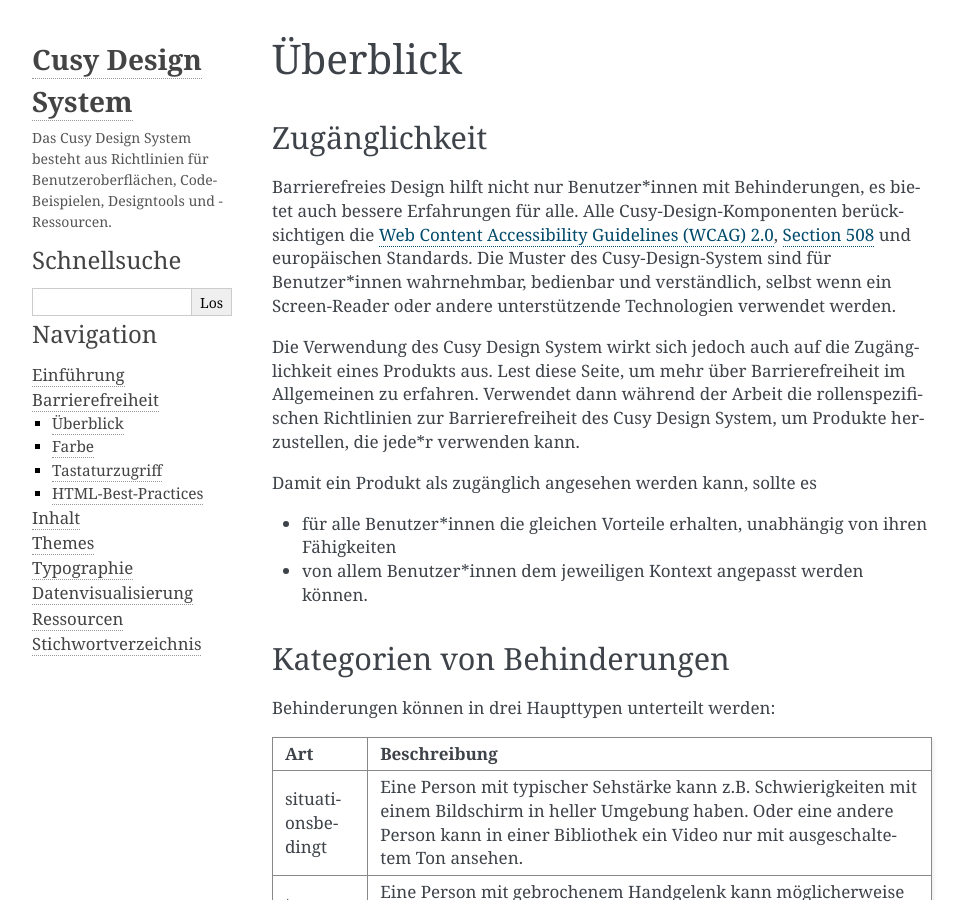
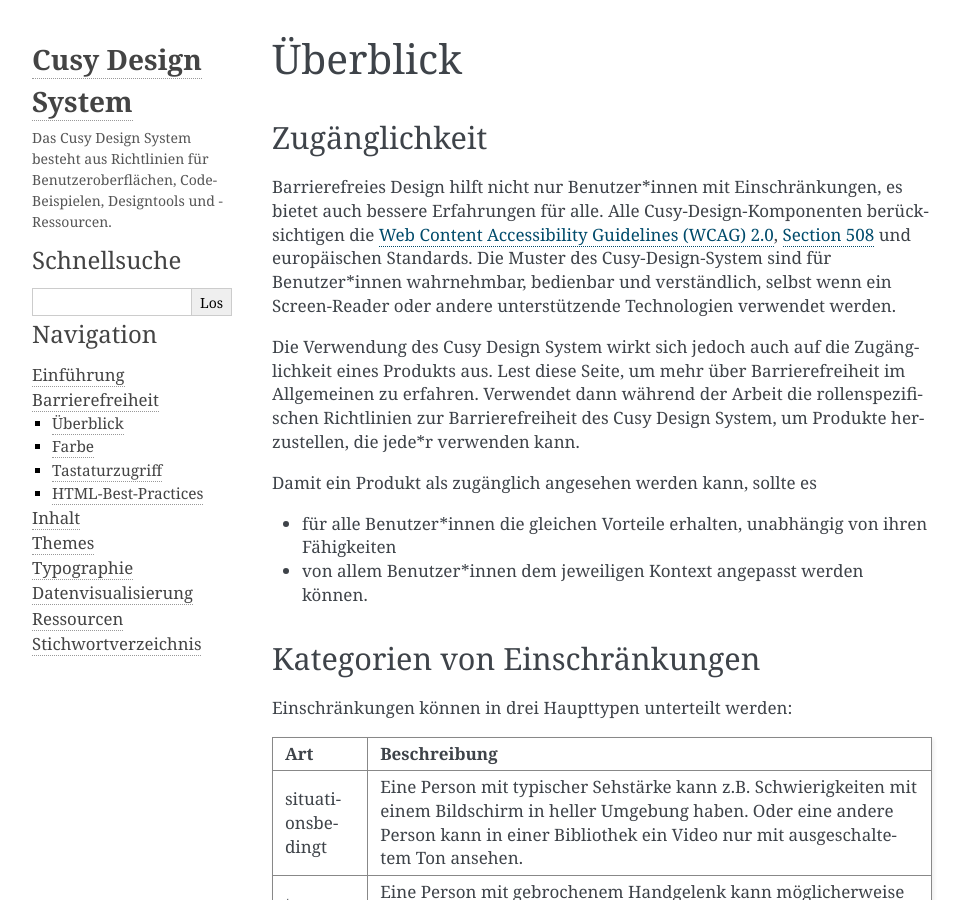
Before and after one commit to cusyio/cusy-design-system, a Sphinx documentation site: the page built from docs/accessibility/overview.rst, in a window 1280 px wide and 900 px high. Shown: the whole window, without its empty margins (148-1112 px from the left). Built offline with Sphinx 7.4.7, drawn with Linux system fonts in a browser that asks for light colours; some of the changed text lies outside the part shown.

Commit message:
Replace disabilities with restrictions

```diff
--- a/docs/accessibility/color.rst
+++ b/docs/accessibility/color.rst
@@ -98,7 +98,7 @@
 | Kontrastarme        |  Verminderte Fähigkeit, feine Details zu bestimmen   |
 | Empfindlichkeit     |  und ein Objekt von einem anderen Rzu unterscheiden  |
 +---------------------+------------------------------------------------------+
-| Eingeschränktes     |  Die Sicht des Benutzers ist teilweise behindert.    |
+| Eingeschränktes     |  Die Sicht des Benutzers ist teilweise eingeschränkt.|
 | Sichtfeld           |  Kann zentrales Sehen und fleckiges Sehen umfassen.  |
 +---------------------+------------------------------------------------------+
 | Retinitis           |  Auch als *Tunnelblick* bekannt. Der Benutzer kann   |
--- a/docs/accessibility/developers.rst
+++ b/docs/accessibility/developers.rst
@@ -78,7 +78,7 @@
 Klare Sprache
 -------------
 
-Berücksichtigt beim Hinzufügen von Inhalten kognitive Behinderungen,
+Berücksichtigt beim Hinzufügen von Inhalten kognitive Einschränkungen,
 Personen, deren Muttersprache nicht die Sprache ist, in der Ihre Inhalte
 geschrieben sind und Nutzer+innen von Screen-Reader. Vermeidet nach
 Möglichkeit Bindestriche, Abkürzungen, Akronyme (zumindest beim ersten
--- a/docs/accessibility/overview.rst
+++ b/docs/accessibility/overview.rst
@@ -4,7 +4,7 @@
 Zugänglichkeit
 --------------
 
-Barrierefreies Design hilft nicht nur Benutzer*innen mit Behinderungen, es
+Barrierefreies Design hilft nicht nur Benutzer*innen mit Einschränkungen, es
 bietet auch  bessere Erfahrungen für alle. Alle Cusy-Design-Komponenten
 berücksichtigen die `Web Content Accessibility Guidelines (WCAG) 2.0
 <https://www.w3.org/Translations/WCAG20-de/>`_, `Section 508
@@ -25,10 +25,10 @@
   Fähigkeiten
 * von allem Benutzer*innen dem jeweiligen Kontext angepasst werden können.
 
-Kategorien von Behinderungen
-----------------------------
+Kategorien von Einschränkungen
+------------------------------
 
-Behinderungen können in drei Haupttypen unterteilt werden:
+Einschränkungen können in drei Haupttypen unterteilt werden:
 
 +--------------------------+-----------------------------------------------------+
 | Art                      | Beschreibung                                        |
@@ -88,15 +88,15 @@
   dass alle davon profitieren können, z.B. in einer sehr lauten Umgebung.
 * Werden Videos und Animationen transkribiert?
 
-Körperlich Behinderte
-~~~~~~~~~~~~~~~~~~~~~
+Körperliche Einschränkungen
+~~~~~~~~~~~~~~~~~~~~~~~~~~~
 
 * Sind alle Aktionen über die Tastatur zugänglich und effizient? Viele
   Benutzer*innen bevorzugen die Navigation mit einer Tastatur vor der mit einer
   Maus, da dies die Produktivität erhöhen kann.
 
-Kognitiv Behinderte
-~~~~~~~~~~~~~~~~~~~
+Kognitive Einschränkungen
+~~~~~~~~~~~~~~~~~~~~~~~~~
 
 * Bleiben Informationen sichtbar, die zu einem späteren Zeitpunkt benötigt
   werden?
```
